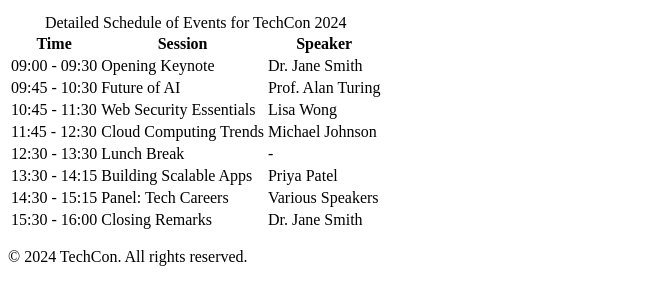
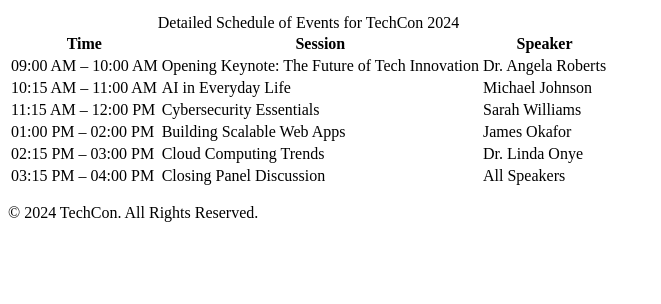
Before and after one commit to armstrongfelix/TechCon_HTML, a plain HTML site: page techcon_website/schedule.html in a window 1280 px wide. Shown: the part 154-458 px from the top of the page, without its empty margins (0-661 px from the left). Drawn offline with Linux system fonts and the light colour scheme.

Commit message:
committed

```diff
--- a/techcon_website/schedule.html
+++ b/techcon_website/schedule.html
@@ -2,9 +2,8 @@
 <html lang="en">
   <head>
     <meta charset="UTF-8" />
+    <meta name="viewport" content="width=device-width, initial-scale=1.0" />
     <title>Schedule for TechCon 2024</title>
-    <meta name="viewport" content="width=device-width, initial-scale=1.0" />
-    <!-- Add your CSS link here if needed -->
   </head>
   <body>
     <header>
@@ -18,6 +17,7 @@
         </ul>
       </nav>
     </header>
+
     <main>
       <table>
         <caption>
@@ -30,52 +30,49 @@
             <th scope="col">Speaker</th>
           </tr>
         </thead>
+
         <tbody>
           <tr>
-            <td>09:00 - 09:30</td>
-            <td>Opening Keynote</td>
-            <td>Dr. Jane Smith</td>
+            <td>09:00 AM – 10:00 AM</td>
+            <td>Opening Keynote: The Future of Tech Innovation</td>
+            <td>Dr. Angela Roberts</td>
           </tr>
+
           <tr>
-            <td>09:45 - 10:30</td>
-            <td>Future of AI</td>
-            <td>Prof. Alan Turing</td>
-          </tr>
-          <tr>
-            <td>10:45 - 11:30</td>
-            <td>Web Security Essentials</td>
-            <td>Lisa Wong</td>
-          </tr>
-          <tr>
-            <td>11:45 - 12:30</td>
-            <td>Cloud Computing Trends</td>
+            <td>10:15 AM – 11:00 AM</td>
+            <td>AI in Everyday Life</td>
             <td>Michael Johnson</td>
           </tr>
+
           <tr>
-            <td>12:30 - 13:30</td>
-            <td>Lunch Break</td>
-            <td>-</td>
+            <td>11:15 AM – 12:00 PM</td>
+            <td>Cybersecurity Essentials</td>
+            <td>Sarah Williams</td>
           </tr>
+
           <tr>
-            <td>13:30 - 14:15</td>
-            <td>Building Scalable Apps</td>
-            <td>Priya Patel</td>
+            <td>01:00 PM – 02:00 PM</td>
+            <td>Building Scalable Web Apps</td>
+            <td>James Okafor</td>
           </tr>
+
           <tr>
-            <td>14:30 - 15:15</td>
-            <td>Panel: Tech Careers</td>
-            <td>Various Speakers</td>
+            <td>02:15 PM – 03:00 PM</td>
+            <td>Cloud Computing Trends</td>
+            <td>Dr. Linda Onye</td>
           </tr>
+
           <tr>
-            <td>15:30 - 16:00</td>
-            <td>Closing Remarks</td>
-            <td>Dr. Jane Smith</td>
+            <td>03:15 PM – 04:00 PM</td>
+            <td>Closing Panel Discussion</td>
+            <td>All Speakers</td>
           </tr>
         </tbody>
       </table>
     </main>
+
     <footer>
-      <p>&copy; 2024 TechCon. All rights reserved.</p>
+      <p>&copy; 2024 TechCon. All Rights Reserved.</p>
     </footer>
   </body>
 </html>
```
